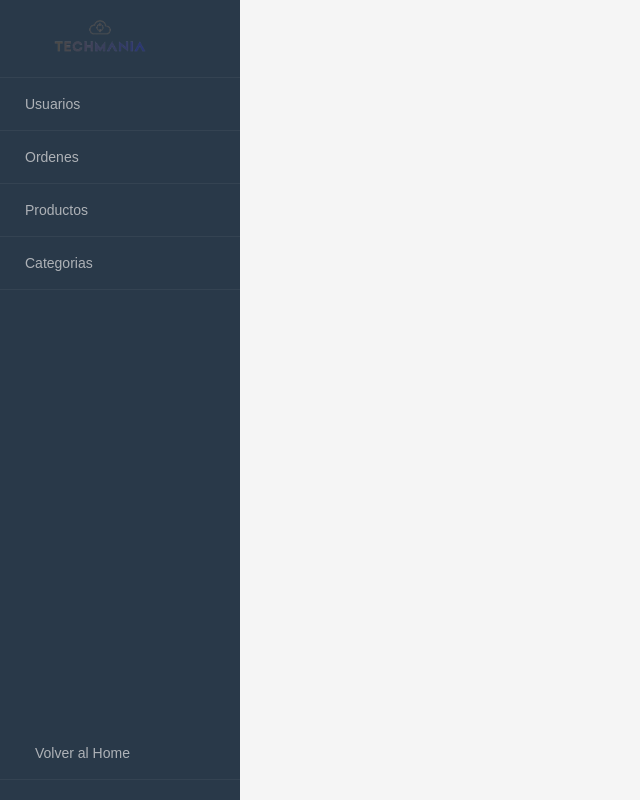
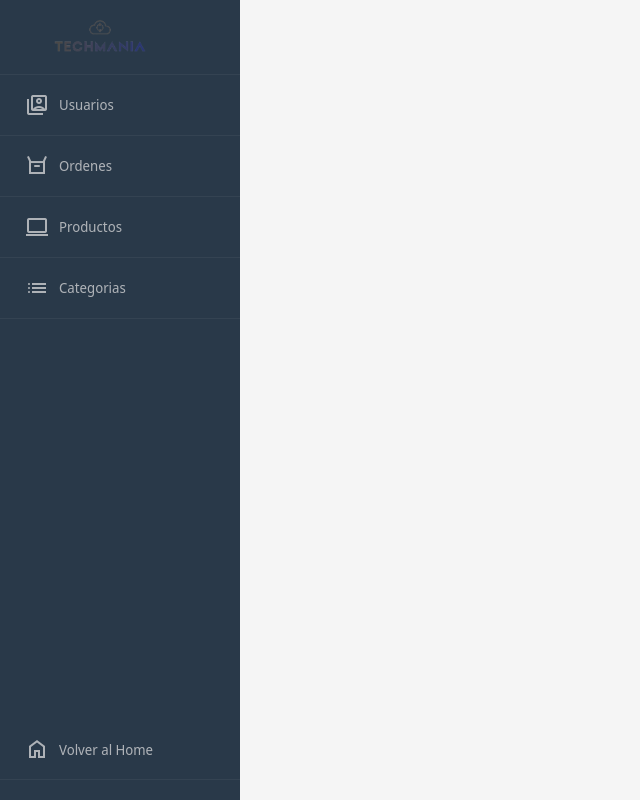
Before and after one commit to LucasAgostino/Api-Front, a React (Vite) app in the folder Api-Front/: page /admin in a window 1280 px wide. Shown: the whole page, without its empty margins (0-640 px from the left). Built offline with nearby package versions, Linux system fonts and the light colour scheme.

Commit message:
Agregado de fuente, íconos y ajustes en detalles

```diff
--- a/Api-Front/index.html
+++ b/Api-Front/index.html
@@ -3,6 +3,7 @@
   <head>
     <meta charset="UTF-8" />
     <link rel="icon" type="image/svg+xml" href="/Logo.svg" />
+    <link href="https://fonts.googleapis.com/icon?family=Material+Symbols+Outlined" rel="stylesheet">
     <meta name="viewport" content="width=device-width, initial-scale=1.0" />
     <title>TechMania</title>
   </head>
--- a/Api-Front/src/components/SidebarAdmin.jsx
+++ b/Api-Front/src/components/SidebarAdmin.jsx
@@ -24,19 +24,19 @@ const SidebarAdmin = () => {
         </div>
 
         <div onClick={() => handleOptionClick('users')}>
-          <i className="fa fa-dashboard"></i>
+          <i className="fa fa-dashboard material-symbols-outlined">switch_account</i>
           <span>Usuarios</span>
         </div>
         <div onClick={() => handleOptionClick('orders')}>
-          <i className="fa fa-cogs"></i>
+          <i className="fa fa-cogs material-symbols-outlined">orders</i>
           <span>Ordenes</span>
         </div>
         <div onClick={() => handleOptionClick('products')}>
-          <i className="fa fa-table"></i>
+          <i className="fa fa-table material-symbols-outlined">computer</i>
           <span>Productos</span>
         </div>
         <div onClick={() => handleOptionClick('category')}>
-          <i className="fa fa-envelope"></i>
+          <i className="fa fa-envelope material-symbols-outlined">list</i>
           <span>Categorias</span>
         </div>
 
@@ -44,7 +44,7 @@ const SidebarAdmin = () => {
 
         {/* Botón para volver al home */}
         <div className="home-button-container" onClick={handleHomeClick}>
-          <i className="fa fa-home"></i>
+          <i className="fa fa-home material-symbols-outlined">home</i>
           <span>Volver al Home</span>
         </div>
       </nav>
--- a/Api-Front/src/components/styles/ProductsContent.css
+++ b/Api-Front/src/components/styles/ProductsContent.css
@@ -4,6 +4,7 @@
     color: #293949;
     border-radius: 8px;
     box-shadow: 0px 4px 8px rgba(0, 0, 0, 0.1);
+    width: auto;
   }
 
   .products-content h2, .products-content h3 {
@@ -12,7 +13,7 @@
   }
 
   .create-product-form, .edit-product-form {
-    margin: 20px 0;
+    margin: 20px;
     padding: 20px;
     background-color: #ffffff;
     border-radius: 8px;
--- a/Api-Front/src/components/styles/SidebarAdmin.css
+++ b/Api-Front/src/components/styles/SidebarAdmin.css
@@ -2,6 +2,7 @@
 .sidebaradmin {
   display: flex;
   height: 100vh; /* Ocupa toda la altura de la pantalla */
+  font-family:'Noto Sans Display', sans-serif;
 }
 
 #leftside-navigation-admin {
@@ -22,10 +23,15 @@
   font-size: 14px;
   color: #aeb2b7;
   cursor: pointer;
+  display: flex;
+  align-items: center;
 }
 
 #leftside-navigation-admin div:hover {
   color: #1abc9c;
+}
+#leftside-navigation-admin i {
+  margin-right: 10px;
 }
 
 /* Estilos para el botón de volver al home */
```
